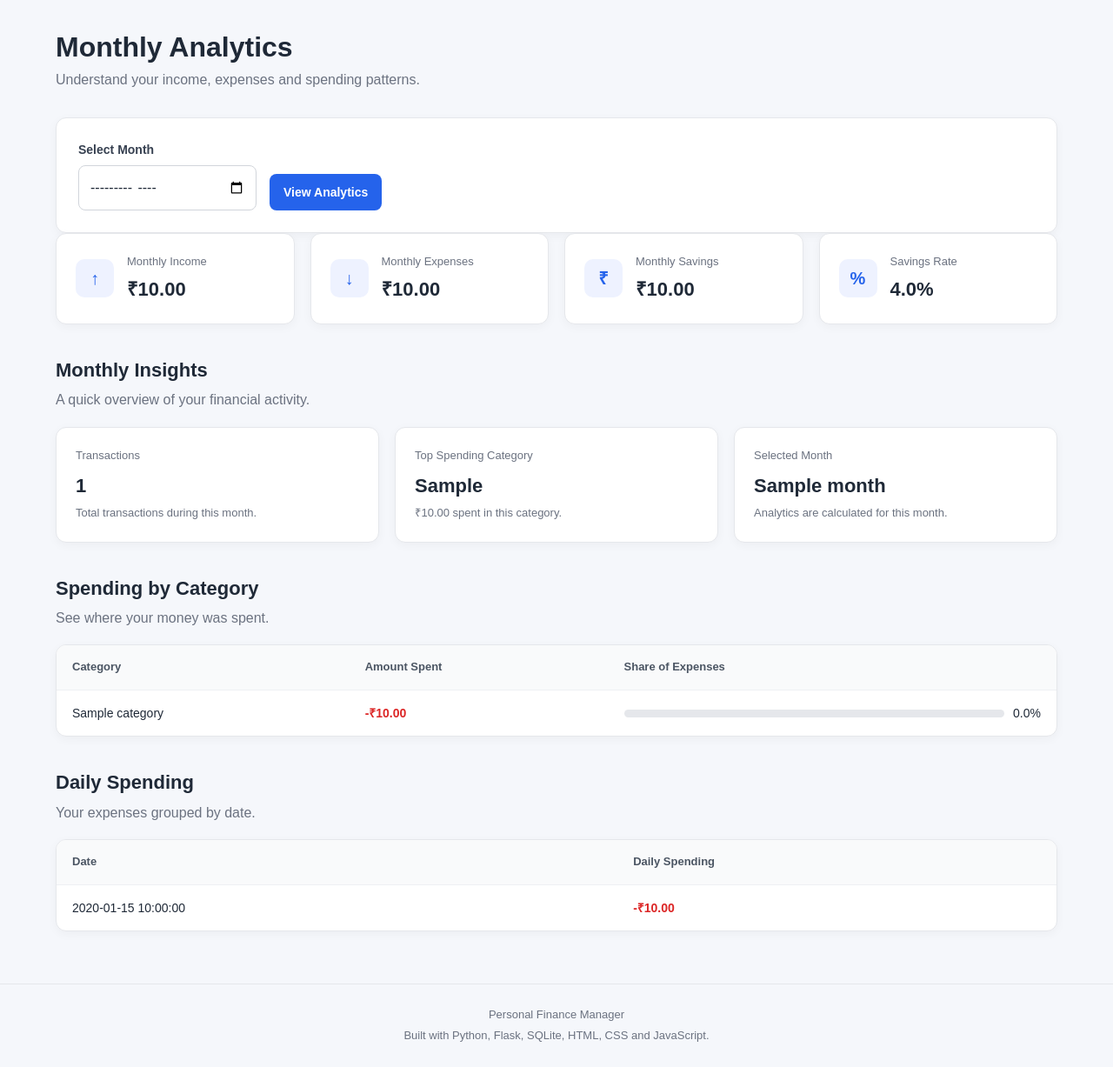
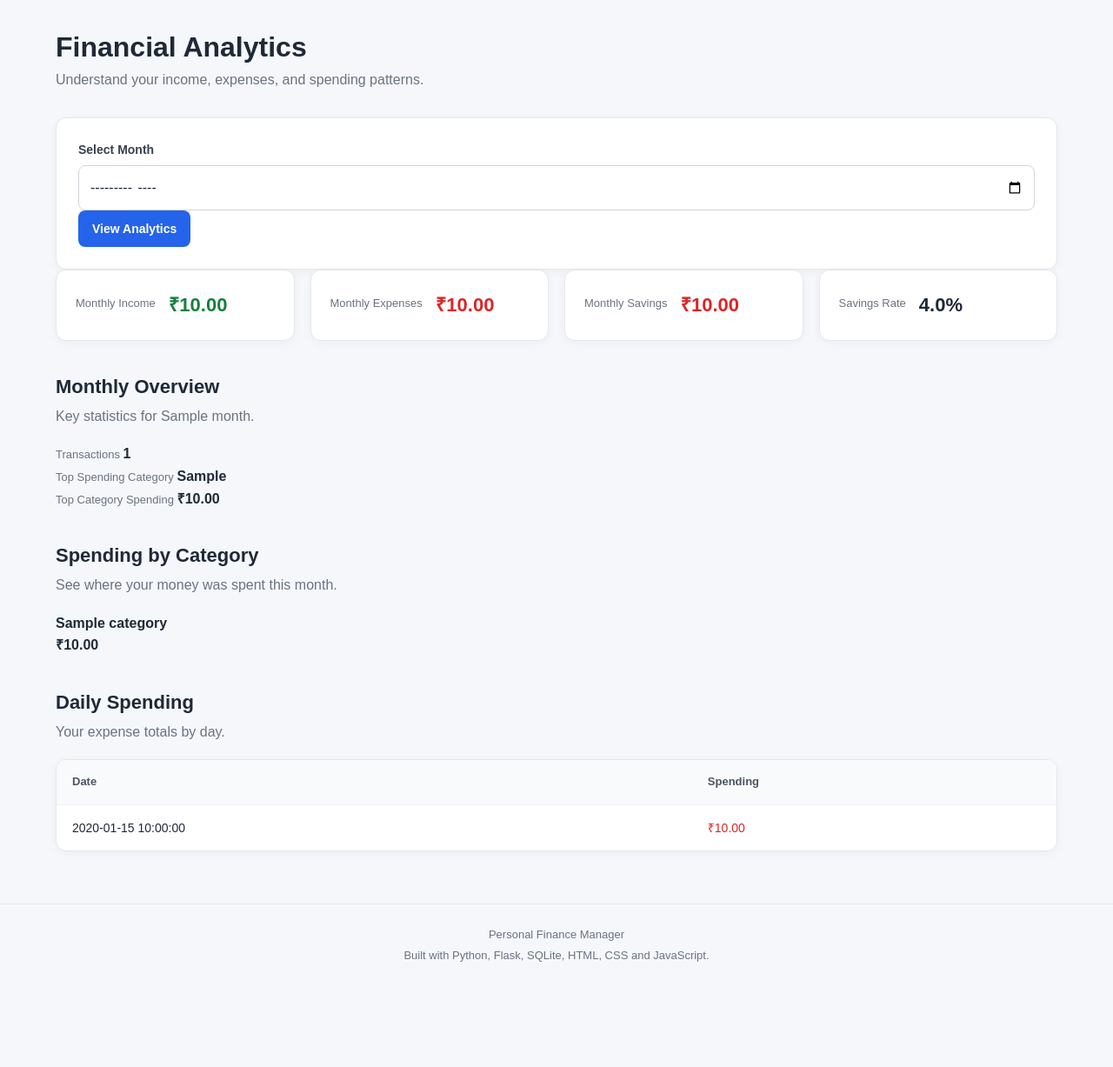
Before and after one commit to Aadi6386/Personal-Finance-Manager, a Flask app: template templates/analytics.html in a window 1280 px wide. Shown: the part 64-1291 px from the top of the page at 87% size. After the commit the page ends 1170 px from the top, so only its background shows below. Run offline with Flask 3, Linux system fonts and the light colour scheme; the template is opened without the code that fills it: most values are stand-ins (such as "Sample title", 1, 10 or a date in 2020).

Commit message:
Revise analytics page for financial terminology
Updated analytics page to reflect financial terminology and improved clarity in labels and messages.

```diff
--- a/templates/analytics.html
+++ b/templates/analytics.html
@@ -7,10 +7,10 @@
 <div class="page-header">
 
     <div>
-        <h1>Monthly Analytics</h1>
+        <h1>Financial Analytics</h1>
 
         <p class="page-subtitle">
-            Understand your income, expenses and spending patterns.
+            Understand your income, expenses, and spending patterns.
         </p>
     </div>
 
@@ -24,8 +24,9 @@
     <form
         method="GET"
         action="{{ url_for('analytics') }}"
-        class="filter-form"
     >
+
+        <div class="filter-grid">
 
             <div class="form-group">
 
@@ -40,6 +41,8 @@
                     value="{{ selected_month }}"
                     required
                 >
+
+            </div>
 
         </div>
 
@@ -64,80 +67,58 @@
 
 <section class="summary-grid">
 
-    <div class="summary-card income-card">
+    <div class="summary-card">
 
-        <div class="summary-icon">
-            ↑
-        </div>
+        <span class="summary-label">
+            Monthly Income
+        </span>
 
-        <div>
-
-            <p class="summary-label">
-                Monthly Income
-            </p>
-
-            <h2>
+        <h2 class="positive">
             ₹{{ "%.2f"|format(analytics.income) }}
         </h2>
-
-        </div>
-
-    </div>
-
-
-    <div class="summary-card expense-card">
-
-        <div class="summary-icon">
-            ↓
-        </div>
-
-        <div>
-
-            <p class="summary-label">
-                Monthly Expenses
-            </p>
-
-            <h2>
-                ₹{{ "%.2f"|format(analytics.expenses) }}
-            </h2>
-
-        </div>
-
-    </div>
-
-
-    <div class="summary-card balance-card">
-
-        <div class="summary-icon">
-            ₹
-        </div>
-
-        <div>
-
-            <p class="summary-label">
-                Monthly Savings
-            </p>
-
-            <h2>
-                ₹{{ "%.2f"|format(analytics.savings) }}
-            </h2>
-
-        </div>
 
     </div>
 
 
     <div class="summary-card">
 
-        <div class="summary-icon">
-            %
+        <span class="summary-label">
+            Monthly Expenses
+        </span>
+
+        <h2 class="negative">
+            ₹{{ "%.2f"|format(analytics.expenses) }}
+        </h2>
+
     </div>
 
-        <div>
 
-            <p class="summary-label">
+    <div class="summary-card">
+
+        <span class="summary-label">
+            Monthly Savings
+        </span>
+
+        <h2
+            class="
+            {% if analytics.savings >= 0 %}
+                positive
+            {% else %}
+                negative
+            {% endif %}
+            "
+        >
+            ₹{{ "%.2f"|format(analytics.savings) }}
+        </h2>
+
+    </div>
+
+
+    <div class="summary-card">
+
+        <span class="summary-label">
             Savings Rate
-            </p>
+        </span>
 
         <h2>
             {{ "%.1f"|format(analytics.savings_rate) }}%
@@ -145,12 +126,10 @@
 
     </div>
 
-    </div>
-
 </section>
 
 
-<!-- Insights -->
+<!-- Additional Statistics -->
 
 <section class="section">
 
@@ -159,11 +138,11 @@
         <div>
 
             <h2>
-                Monthly Insights
+                Monthly Overview
             </h2>
 
             <p class="section-subtitle">
-                A quick overview of your financial activity.
+                Key statistics for {{ analytics.month }}.
             </p>
 
         </div>
@@ -171,11 +150,11 @@
     </div>
 
 
-    <div class="insights-grid">
+    <div class="analytics-grid">
 
-        <div class="insight-card">
+        <div class="analytics-card">
 
-            <span class="insight-label">
+            <span class="summary-label">
                 Transactions
             </span>
 
@@ -183,16 +162,12 @@
                 {{ analytics.transaction_count }}
             </strong>
 
-            <p>
-                Total transactions during this month.
-            </p>
-
         </div>
 
 
-        <div class="insight-card">
+        <div class="analytics-card">
 
-            <span class="insight-label">
+            <span class="summary-label">
                 Top Spending Category
             </span>
 
@@ -200,27 +175,18 @@
                 {{ analytics.top_category }}
             </strong>
 
-            <p>
-                ₹{{ "%.2f"|format(analytics.top_category_amount) }}
-                spent in this category.
-            </p>
-
         </div>
 
 
-        <div class="insight-card">
+        <div class="analytics-card">
 
-            <span class="insight-label">
-                Selected Month
+            <span class="summary-label">
+                Top Category Spending
             </span>
 
             <strong>
-                {{ analytics.month }}
+                ₹{{ "%.2f"|format(analytics.top_category_amount) }}
             </strong>
-
-            <p>
-                Analytics are calculated for this month.
-            </p>
 
         </div>
 
@@ -242,7 +208,7 @@
             </h2>
 
             <p class="section-subtitle">
-                See where your money was spent.
+                See where your money was spent this month.
             </p>
 
         </div>
@@ -252,84 +218,27 @@
 
     {% if analytics.category_spending %}
 
-        <div class="table-container">
-
-            <table>
-
-                <thead>
-
-                    <tr>
-
-                        <th>Category</th>
-
-                        <th>Amount Spent</th>
-
-                        <th>Share of Expenses</th>
-
-                    </tr>
-
-                </thead>
-
-
-                <tbody>
+        <div class="analytics-list">
 
             {% for item in analytics.category_spending %}
 
-                        {% if analytics.expenses > 0 %}
+                <div class="analytics-row">
 
-                            {% set percentage =
-                                (item.total / analytics.expenses) * 100
-                            %}
+                    <div>
 
-                        {% else %}
-
-                            {% set percentage = 0 %}
-
-                        {% endif %}
-
-
-                        <tr>
-
-                            <td>
+                        <strong>
                             {{ item.category }}
-                            </td>
-
-
-                            <td class="amount negative">
-
-                                -₹{{ "%.2f"|format(item.total) }}
-
-                            </td>
-
-
-                            <td>
-
-                                <div class="analytics-progress">
-
-                                    <div class="progress-bar">
-
-                                        <div
-                                            class="progress-fill"
-                                            style="width: {{ percentage }}%;"
-                                        ></div>
+                        </strong>
 
                     </div>
 
-                                    <span>
-                                        {{ "%.1f"|format(percentage) }}%
-                                    </span>
+                    <strong>
+                        ₹{{ "%.2f"|format(item.total) }}
+                    </strong>
 
                 </div>
 
-                            </td>
-
-                        </tr>
-
             {% endfor %}
-
-                </tbody>
-
-            </table>
 
         </div>
 
@@ -337,16 +246,12 @@
 
         <div class="empty-state">
 
-            <div class="empty-icon">
-                ↗
-            </div>
-
             <h3>
-                No spending data
+                No expenses recorded
             </h3>
 
             <p>
-                There are no expense transactions for the selected month.
+                There is no expense data for this month yet.
             </p>
 
         </div>
@@ -369,7 +274,7 @@
             </h2>
 
             <p class="section-subtitle">
-                Your expenses grouped by date.
+                Your expense totals by day.
             </p>
 
         </div>
@@ -387,9 +292,13 @@
 
                     <tr>
 
-                        <th>Date</th>
+                        <th>
+                            Date
+                        </th>
 
-                        <th>Daily Spending</th>
+                        <th>
+                            Spending
+                        </th>
 
                     </tr>
 
@@ -406,10 +315,8 @@
                                 {{ item.date }}
                             </td>
 
-                            <td class="amount negative">
-
-                                -₹{{ "%.2f"|format(item.total) }}
-
+                            <td class="negative">
+                                ₹{{ "%.2f"|format(item.total) }}
                             </td>
 
                         </tr>
@@ -431,7 +338,7 @@
             </h3>
 
             <p>
-                Add expense transactions to see your daily spending.
+                Add some expense transactions to see your daily spending.
             </p>
 
         </div>
```
Lines whose indentation alone changed are shown as unchanged.
